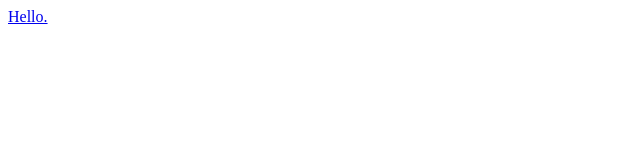
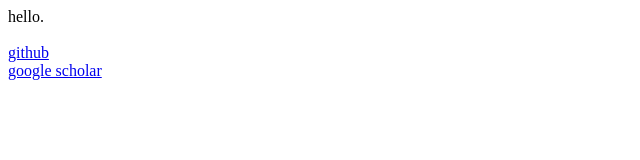
Before and after one commit to desireetillo/desireetillo.github.io, a plain HTML site: page index.html in a window 1280 px wide. Shown: the whole page, without its empty margins (0-640 px from the left). Drawn offline with Linux system fonts and the light colour scheme.

Commit message:
add more links

```diff
--- a/index.html
+++ b/index.html
@@ -1 +1,5 @@
-<a href="https://github.com/desireetillo" target="blank">Hello.</a>
+hello.
+<br>
+<br>
+<a href="https://github.com/desireetillo" target="blank">github</a><br>
+<a href="https://scholar.google.com/citations?user=R8NZlG4AAAAJ&hl=en" target="blank">google scholar</a>
```
